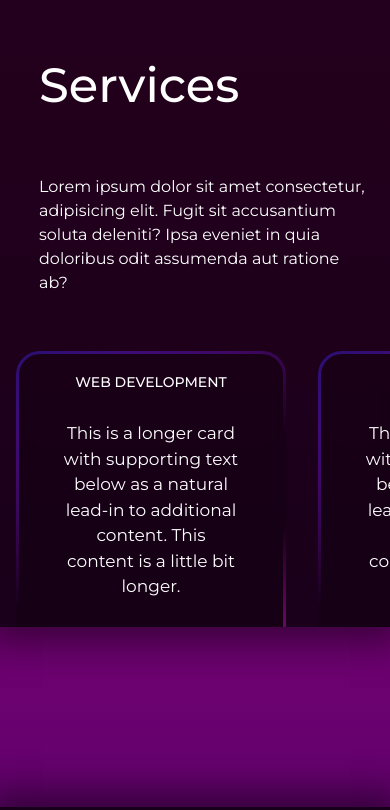
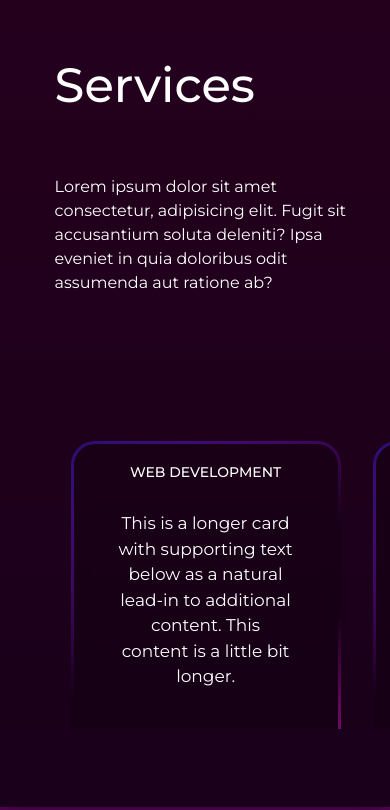
Before and after one commit to NicoQuattro/KeeWee, a website: page index.html in a window 390 px wide. Shown: the part 1010-1820 px from the top of the page. Drawn offline with nearby package versions, Linux system fonts and the light colour scheme.

Commit message:
responsive mobile v2

```diff
--- a/index.html
+++ b/index.html
@@ -70,7 +70,7 @@
           <p>Lorem ipsum dolor sit amet consectetur, adipisicing elit. Fugit sit accusantium soluta deleniti? Ipsa eveniet in quia doloribus odit assumenda aut ratione ab?</p>
         </div>
 
-        <div class="containerServicios__Cards">
+        <div class="containerServicios__Cards separador">
           <div class="containerServicios__CardsLeft">
             <div class="customCard">
               <img src="img/icons/webDevelopment.svg"alt="icon web Development">
--- a/scss/prestyle.scss
+++ b/scss/prestyle.scss
@@ -3,7 +3,6 @@
     padding: 0;
     font-family: 'Montserrat', sans-serif;
 }
-
 
 $violeta: #460265;
 $magenta: #a70080;
@@ -21,6 +20,10 @@ $negroTranslucido: #000000a8;
 @mixin styleButtonHover {
     background-color: $magenta;
     border: 2px solid $magenta;
+}
+
+::-webkit-scrollbar {
+    display: none;
 }
 
 
@@ -77,12 +80,7 @@ $negroTranslucido: #000000a8;
 .segundoDegrade{
     background: linear-gradient(180deg, $magenta 0%, $violeta 80%, $azul 100%);
     position: relative;
-     z-index: -100;
      padding-bottom: 130px;
-}
-
-body{
-    z-index: -500;
 }
 
 
@@ -115,6 +113,7 @@ body{
     }
 
     .containerServicios__Cards{
+        margin-left: 10vw;
         display: flex;
         flex-direction: row;
 
@@ -122,6 +121,7 @@ body{
                 display: flex;
                 align-items: center;
                 flex-direction: column;
+                padding-top: 180px;
                 margin-right: 37px;
                 margin-top: -48px;
             }
@@ -129,6 +129,7 @@ body{
                 display: flex;
                 align-items: center;
                 flex-direction: column;
+                padding-top: 180px;
                 margin-right: 4vw;
                 margin-top: 112px;
             }
@@ -181,8 +182,7 @@ body{
 }
 
 .separador{
-    width: 300px;
-    height: 180px;
+    padding-bottom: 180px;
 }
 
 .containerContact{
@@ -284,7 +284,6 @@ body{
     .primerDegrade{
         .navbar{
             padding: 0;
-
         }
 
         .tittleContainer{
@@ -308,7 +307,7 @@ body{
 
     .containerServicios{
         padding-top: 40px;
-        height: 630px;
+        height: 810px;
         justify-content: space-around;
         flex-direction: column;
         width: 100%;
@@ -316,19 +315,21 @@ body{
         margin-right: 0;
 
         .containerServicios__Texto{
-            margin-left: 10vw;
+            margin-left: 14vw;
             text-align: left;
         }
         .containerServicios__Cards{
-                height: 100vh;
+                margin: 0;
+                padding-left: 14vw;
+                height: auto;
                 display: flex;
-                flex-wrap: nowrap;
-                overflow-x: scroll;
-                width: 100vw;
+                white-space: nowrap;
+                overflow-x: auto;
+                width: 100%;
 
                 .containerServicios__CardsLeft{
-                    flex: 0 0 auto;
-                    display: inline-block;
+                    height: auto;
+                    display: inline;
                     vertical-align: middle;
                     display: flex;
                     align-items: center;
@@ -336,8 +337,8 @@ body{
                     margin: 0;
                 }
                 .containerServicios__CardsRight{
-                    flex: 0 0 auto;
-                    display: inline-block;
+                    height: auto;
+                    display: inline;
                     vertical-align: middle;
                     display: flex;
                     align-items: center;
@@ -349,6 +350,7 @@ body{
             height: 288px;
             margin-right: 16px;
             margin-left: 16px;
+            white-space: normal;
             p{
                 max-width: 180px;
             }
```
Also changed, not shown: css/style.css.
